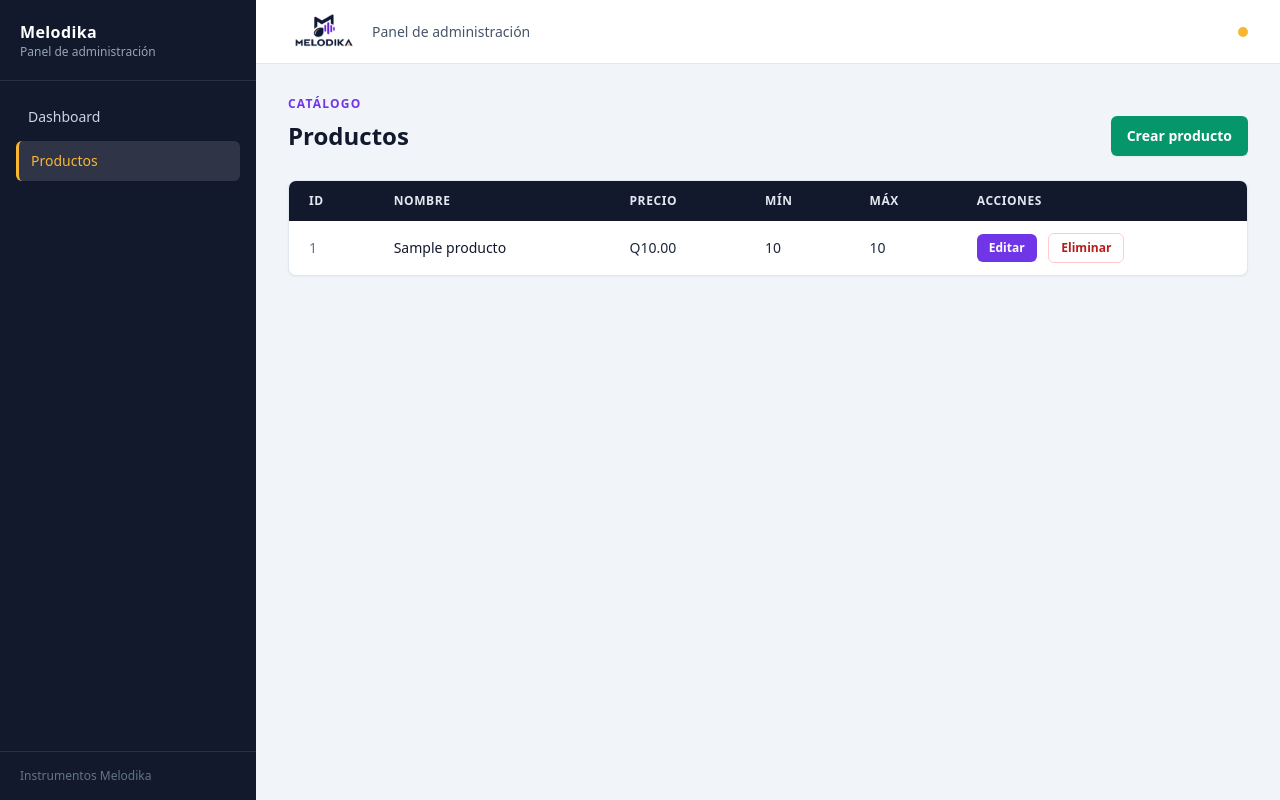
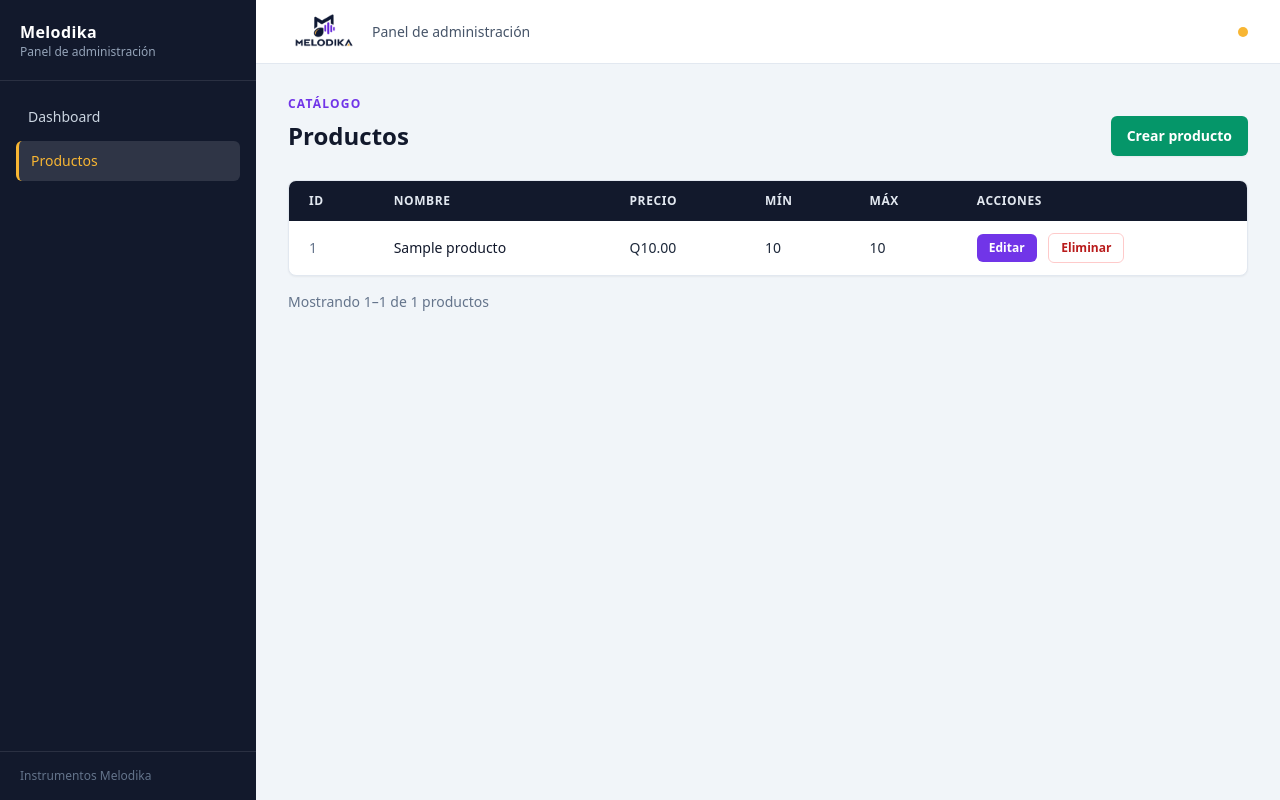
Before and after one commit to LuisAlfred1/sistema-recomendaciones-melodika, a Flask app: page /admin/productos in a window 1280 px wide. Run offline with Flask 3, Linux system fonts and the light colour scheme; tables that the repository leaves empty hold one stand-in row (values such as "Sample post"); some libraries are stand-ins or nearby versions.

Commit message:
Paginación implementada para productos

```diff
--- a/static/js/productos.js
+++ b/static/js/productos.js
@@ -1,20 +1,31 @@
-async function cargarProductos() {
+const PRODUCTOS_POR_PAGINA = 6;
+let productos = [];
+let paginaActual = 1;
+
+function renderizarProductos() {
   const tabla = document.getElementById("tabla-productos");
-  let productos;
+  const totalPaginas = Math.max(
+    1,
+    Math.ceil(productos.length / PRODUCTOS_POR_PAGINA),
+  );
+  paginaActual = Math.min(paginaActual, totalPaginas);
 
-  try {
-    productos = await apiGet("/productos");
-  } catch (error) {
-    mostrarError(error.message);
+  const inicio = (paginaActual - 1) * PRODUCTOS_POR_PAGINA;
+  const productosPagina = productos.slice(
+    inicio,
+    inicio + PRODUCTOS_POR_PAGINA,
+  );
+  const navPaginacion = document.getElementById("paginacion-productos");
+  const resumen = document.getElementById("resumen-paginacion");
+
+  if (productos.length === 0) {
+    tabla.innerHTML = `<tr><td colspan="6" class="px-5 py-8 text-center text-slate-500">No hay productos todavía</td></tr>`;
+    resumen.textContent = "0 productos";
+    navPaginacion.classList.add("hidden");
     return;
   }
 
-  if (productos.length === 0) {
-    tabla.innerHTML = `<tr><td colspan="6" class="px-5 py-8 text-center text-slate-500">No hay productos todavía</td></tr>`;
-    return;
-  }
-
-  tabla.innerHTML = productos
+  tabla.innerHTML = productosPagina
     .map(
       (p) => `
         <tr class="transition hover:bg-slate-50">
@@ -31,6 +42,23 @@ async function cargarProductos() {
         `,
     )
     .join("");
+
+  resumen.textContent = `Mostrando ${inicio + 1}–${Math.min(inicio + PRODUCTOS_POR_PAGINA, productos.length)} de ${productos.length} productos`;
+  document.getElementById("pagina-actual").textContent =
+    `Página ${paginaActual} de ${totalPaginas}`;
+  document.getElementById("pagina-anterior").disabled = paginaActual === 1;
+  document.getElementById("pagina-siguiente").disabled =
+    paginaActual === totalPaginas;
+  navPaginacion.classList.toggle("hidden", totalPaginas <= 1);
+}
+
+async function cargarProductos() {
+  try {
+    productos = await apiGet("/productos");
+    renderizarProductos();
+  } catch (error) {
+    mostrarError(error.message);
+  }
 }
 
 function mostrarError(mensaje) {
@@ -157,6 +185,21 @@ document
     if (action === "delete") prepararEliminacion(id);
   });
 
+document.getElementById("pagina-anterior").addEventListener("click", () => {
+  if (paginaActual > 1) {
+    paginaActual -= 1;
+    renderizarProductos();
+  }
+});
+
+document.getElementById("pagina-siguiente").addEventListener("click", () => {
+  const totalPaginas = Math.ceil(productos.length / PRODUCTOS_POR_PAGINA);
+  if (paginaActual < totalPaginas) {
+    paginaActual += 1;
+    renderizarProductos();
+  }
+});
+
 document
   .getElementById("confirmar-eliminar")
   .addEventListener("click", eliminarProducto);
@@ -183,6 +226,7 @@ document
         await apiPut(`/productos/${id}`, datos);
       } else {
         await apiPost("/productos", datos);
+        paginaActual = 1;
       }
       modalProducto.close();
       await cargarProductos();
--- a/templates/admin/productos.html
+++ b/templates/admin/productos.html
@@ -213,6 +213,42 @@ endblock %} {% block content %}
     </tbody>
   </table>
 </div>
+<div
+  class="mt-4 flex flex-col gap-3 sm:flex-row sm:items-center sm:justify-between"
+>
+  <p
+    id="resumen-paginacion"
+    class="text-sm text-slate-500"
+    aria-live="polite"
+  ></p>
+  <nav
+    id="paginacion-productos"
+    class="flex items-center justify-end gap-2"
+    aria-label="Paginación de productos"
+  >
+    <button
+      id="pagina-anterior"
+      type="button"
+      class="rounded-md border border-slate-300 px-3 py-2 text-sm font-medium text-slate-700 transition hover:bg-white disabled:cursor-not-allowed disabled:opacity-40"
+      aria-label="Página anterior"
+    >
+      Anterior
+    </button>
+    <span
+      id="pagina-actual"
+      class="min-w-20 text-center text-sm font-medium text-brand-dark"
+      aria-live="polite"
+    ></span>
+    <button
+      id="pagina-siguiente"
+      type="button"
+      class="rounded-md border border-slate-300 px-3 py-2 text-sm font-medium text-slate-700 transition hover:bg-white disabled:cursor-not-allowed disabled:opacity-40"
+      aria-label="Página siguiente"
+    >
+      Siguiente
+    </button>
+  </nav>
+</div>
 {% endblock %} {% block scripts %}
 <script
   defer
```
Also changed, not shown: templates/admin/categorias.html (added), templates/admin/clientes.html (added), templates/admin/marcas.html (added), templates/admin/proveedores.html (added).
